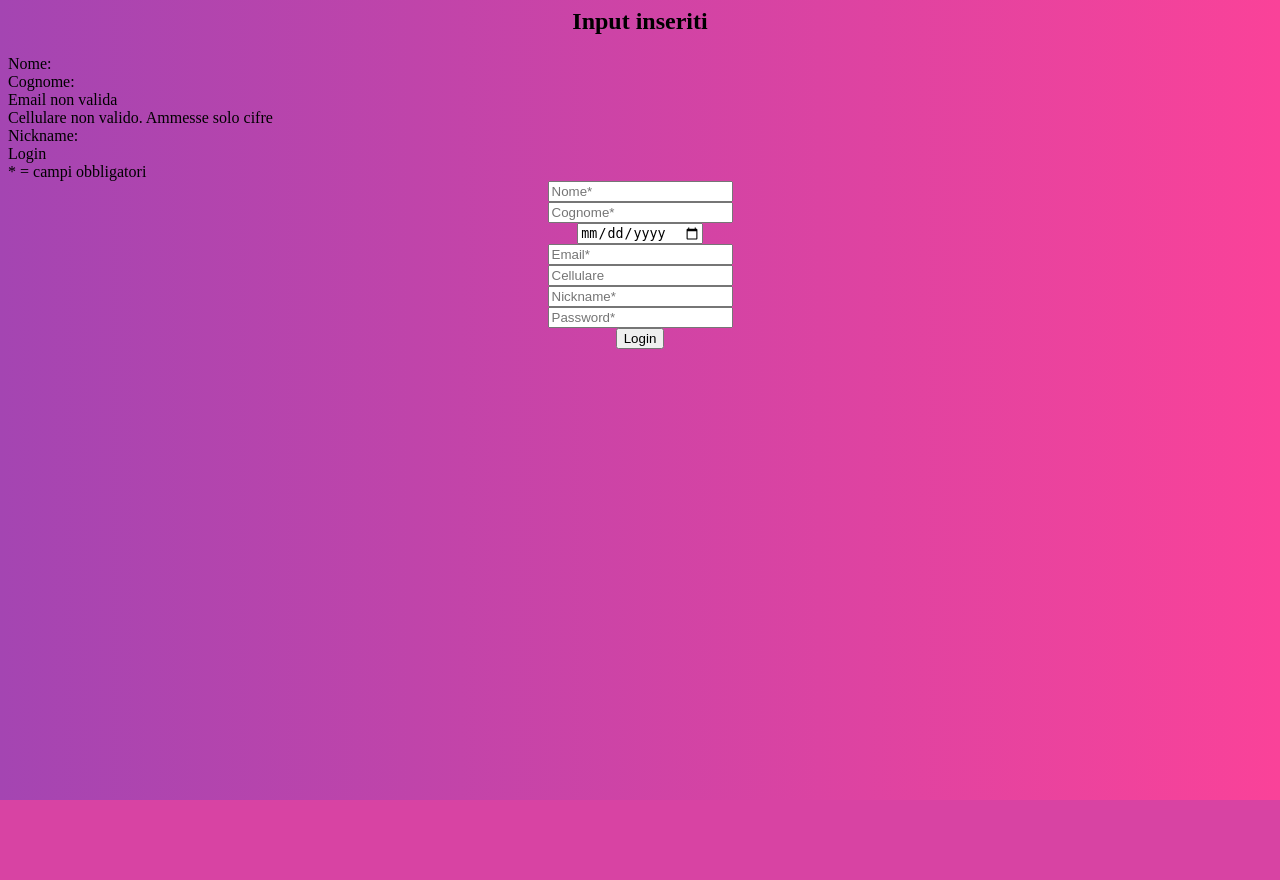
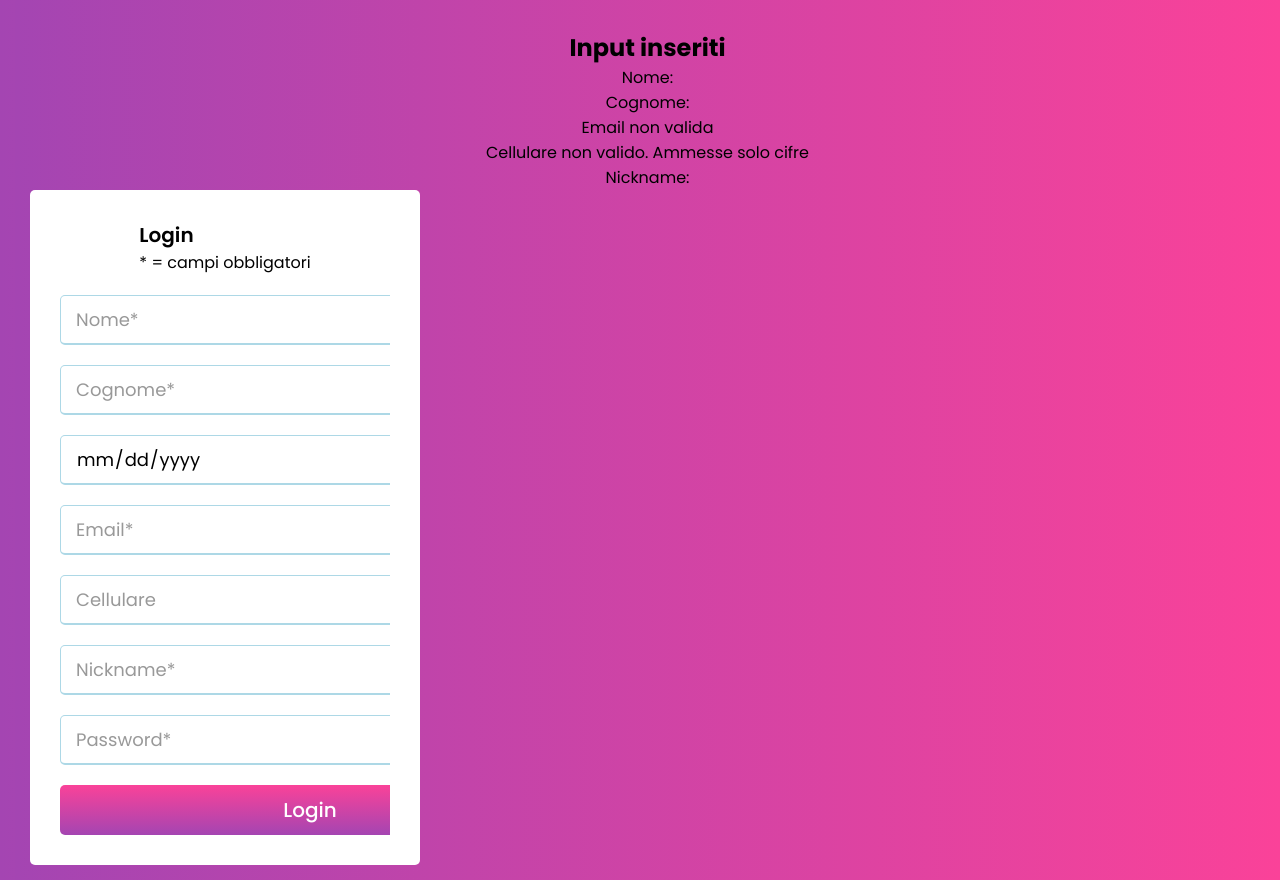
Before and after one commit to MatteoBa23/INF_5H, a PHP site: the page made by PHP/ES03 - Validazione Form/ES_A/validazione.php in a window 1280 px wide. Before the commit the page ends 800 px from the top, so only its background shows below. Run offline with PHP 8.4, Linux system fonts and the light colour scheme; data that the repository does not hold is empty.

Commit message:
Versione 1.0

```diff
--- a/PHP/ES03 - Validazione Form/ES_A/style.css
+++ b/PHP/ES03 - Validazione Form/ES_A/style.css
@@ -1,44 +1,93 @@
-body{
-	background: -webkit-linear-gradient(left, #a445b2, #fa4299);
+@import url("https://fonts.googleapis.com/css?family=Poppins:400,500,600,700&display=swap");
+* {
+  margin: 0;
+  padding: 0;
+  box-sizing: border-box;
+  font-family: "Poppins", sans-serif;
+}
+html,
+body {
+  display: grid;
+  height: 100%;
+  width: 100%;
+  padding-left: 15px;
+  padding-bottom: 15px;
+  background: -webkit-linear-gradient(left, #a445b2, #fa4299);
 }
 
-h2{
-	text-align: center;
+.risultati{
+    text-align: center;
+    padding-right: 15px;
+    padding-top: 30px;
+}
+.tab-form {
+    place-items: center;
+  max-width: 390px;
+  background: #fff;
+  padding: 30px;
+  border-radius: 5px;
+}
+.tab-form .title-text .title {
+  display: flex;
+  width: 200%;
+  text-align: center;
+
+}
+.tab-form .title {
+  width: 50%;
+  font-size: 20px;
+  font-weight: 600;
 }
 
-form{
-	text-align: center;
+.tab-form .form-container {
+  width: 100%;
+  overflow: hidden;
+}
+.form-container .form-campi {
+  display: flex;
+  width: 200%;
 }
 
-form .btn {
+.form-campi form .campo {
+  height: 50px;
+  width: 137%;
+  margin-top: 20px;
+}
+.form-campi form .campo input {
+  height: 100%;
+  width: 100%;
+  outline: none;
+  padding-left: 15px;
+  border-radius: 5px;
+  border: 1px solid lightblue;
+  border-bottom-width: 2px;
+  font-size: 18px;
+  transition: all 0.3s ease;
+}
+
+.form-campi form .campo input::placeholder {
+  color: #999;
+}
+
+form .tasto {
   height: 50px;
   width: 100%;
   border-radius: 5px;
   position: relative;
   overflow: hidden;
 }
-form .btn .btn-layer {
+form .tasto .tasto-layer {
   height: 100%;
   width: 300%;
   position: absolute;
   left: -100%;
-  background: -webkit-linear-gradient(
-    right,
-    #a445b2,
-    #fa4299,
-    #a445b2,
-    #fa4299
-  );
+  background: -webkit-linear-gradient(#fa4299, #a445b2);
   border-radius: 5px;
-  transition: all 0.4s ease;
 }
-form .btn:hover .btn-layer {
-  left: 0;
-}
-form .btn input[type="submit"] {
+
+form .tasto input[type="submit"] {
   height: 100%;
   width: 100%;
-  z-index: 1;
   position: relative;
   background: none;
   border: none;
@@ -47,24 +96,4 @@ form .btn input[type="submit"] {
   border-radius: 5px;
   font-size: 20px;
   font-weight: 500;
-  cursor: pointer;
 }
-
-.rett-form {
-  max-width: 390px;
-  background: #fff;
-  padding: 30px;
-  border-radius: 5px;
-}
-
-.rett-form .title-text {
-  display: flex;
-  width: 200%;
-}
-.rett-form .title {
-  width: 50%;
-  font-size: 35px;
-  font-weight: 600;
-  text-align: center;
-  transition: all 0.6s cubic-bezier(0.68, -0.55, 0.265, 1.55);
-}
```
